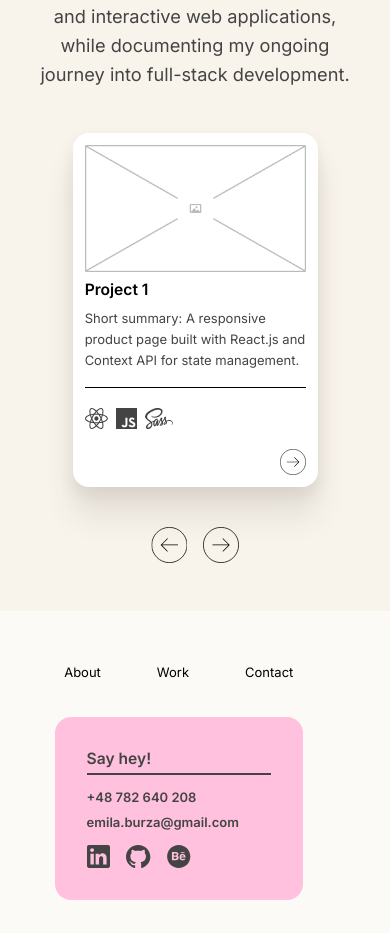
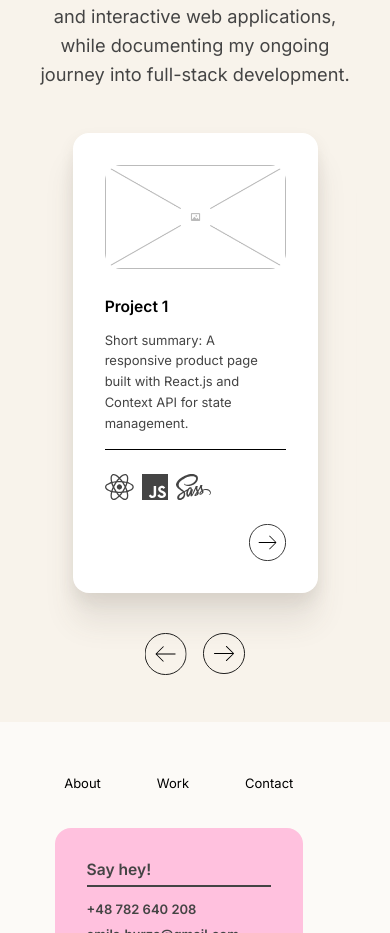
Before and after one commit to eburza/portfolio-emilia-burza, a React (Vite) app: page / in a window 390 px wide. Shown: the part 2682-3615 px from the top of the page. Built offline with nearby package versions, Linux system fonts and the light colour scheme.

Commit message:
Modify styling in project preview element

```diff
--- a/src/css/base/responsive.scss
+++ b/src/css/base/responsive.scss
@@ -247,6 +247,7 @@
 
     @include respond-to(mobile) {
         .project-preview {
+            padding: 2rem;
             box-shadow: 0px 8px 16px 0px rgba(75, 68, 57, 0.10),
                         0px 30px 30px 0px rgba(75, 68, 57, 0.10);
         }
--- a/src/css/components/projects.scss
+++ b/src/css/components/projects.scss
@@ -45,7 +45,7 @@
 }
 
 .project-preview {
-    @include display-flex(column, initial, initial, 0.5rem);
+    @include display-flex(column, initial, initial, 0.75rem);
     width: 100%;
     background-color: $white;
     border-radius: 1rem;
@@ -61,7 +61,9 @@
 }
 
 .project-preview-img {
+    border-radius: 1rem;
     width: 100%;
+    margin-bottom: 1rem;
 }
 
 .project-preview-summary {
--- a/src/css/styles.css
+++ b/src/css/styles.css
@@ -245,6 +245,7 @@
 }
 @media screen and (max-width: 690px) {
   .projects-content .project-preview {
+    padding: 2rem;
     box-shadow: 0px 8px 16px 0px rgba(75, 68, 57, 0.1), 0px 30px 30px 0px rgba(75, 68, 57, 0.1);
   }
   .projects-content .swiper-slide {
@@ -931,7 +932,7 @@ body {
   flex-direction: column;
   justify-content: initial;
   align-items: initial;
-  gap: 0.5rem;
+  gap: 0.75rem;
   width: 100%;
   background-color: #fff;
   border-radius: 1rem;
@@ -944,7 +945,9 @@ body {
 }
 
 .project-preview-img {
+  border-radius: 1rem;
   width: 100%;
+  margin-bottom: 1rem;
 }
 
 .project-preview-summary {
@@ -961,26 +964,26 @@ body {
   margin: 0.75rem 0;
 }
 .project-tags-img img {
-  height: 2rem;
+  height: 2.5rem;
 }
 @media screen and (max-width: 1920px) {
   .project-tags-img img {
-    height: 2.2rem;
+    height: 2.75rem;
   }
 }
 @media screen and (max-width: 1650px) {
   .project-tags-img img {
-    height: 2rem;
+    height: 2.5rem;
   }
 }
 @media screen and (max-width: 1350px) {
   .project-tags-img img {
-    height: 1.6rem;
+    height: 2rem;
   }
 }
 @media screen and (max-width: 690px) {
   .project-tags-img img {
-    height: 1.3rem;
+    height: 1.625rem;
   }
 }
 
@@ -999,51 +1002,51 @@ body {
   align-self: flex-end;
 }
 .project-preview-button img {
-  width: 2.5rem;
+  width: 3.5rem;
 }
 @media screen and (max-width: 1920px) {
   .project-preview-button img {
-    width: 2.75rem;
+    width: 3.85rem;
   }
 }
 @media screen and (max-width: 1650px) {
   .project-preview-button img {
-    width: 2.5rem;
+    width: 3.5rem;
   }
 }
 @media screen and (max-width: 1350px) {
   .project-preview-button img {
-    width: 2rem;
+    width: 2.8rem;
   }
 }
 @media screen and (max-width: 690px) {
   .project-preview-button img {
-    width: 1.625rem;
+    width: 2.275rem;
   }
 }
 
 .project-list-button img {
-  width: 3.5rem;
+  width: 34em;
   transition: all 0.3s ease;
 }
 @media screen and (max-width: 1920px) {
   .project-list-button img {
-    width: 3.85rem;
+    width: 4.4rem;
   }
 }
 @media screen and (max-width: 1650px) {
   .project-list-button img {
-    width: 3.5rem;
+    width: 4rem;
   }
 }
 @media screen and (max-width: 1350px) {
   .project-list-button img {
-    width: 2.8rem;
+    width: 3.2rem;
   }
 }
 @media screen and (max-width: 690px) {
   .project-list-button img {
-    width: 2.275rem;
+    width: 2.6rem;
   }
 }
 .project-list-button:hover img {
```
Also changed, not shown: src/css/abstract/mixins.scss (+28 -28 lines), 1 other file (tests, documents, lock files or other folders).
